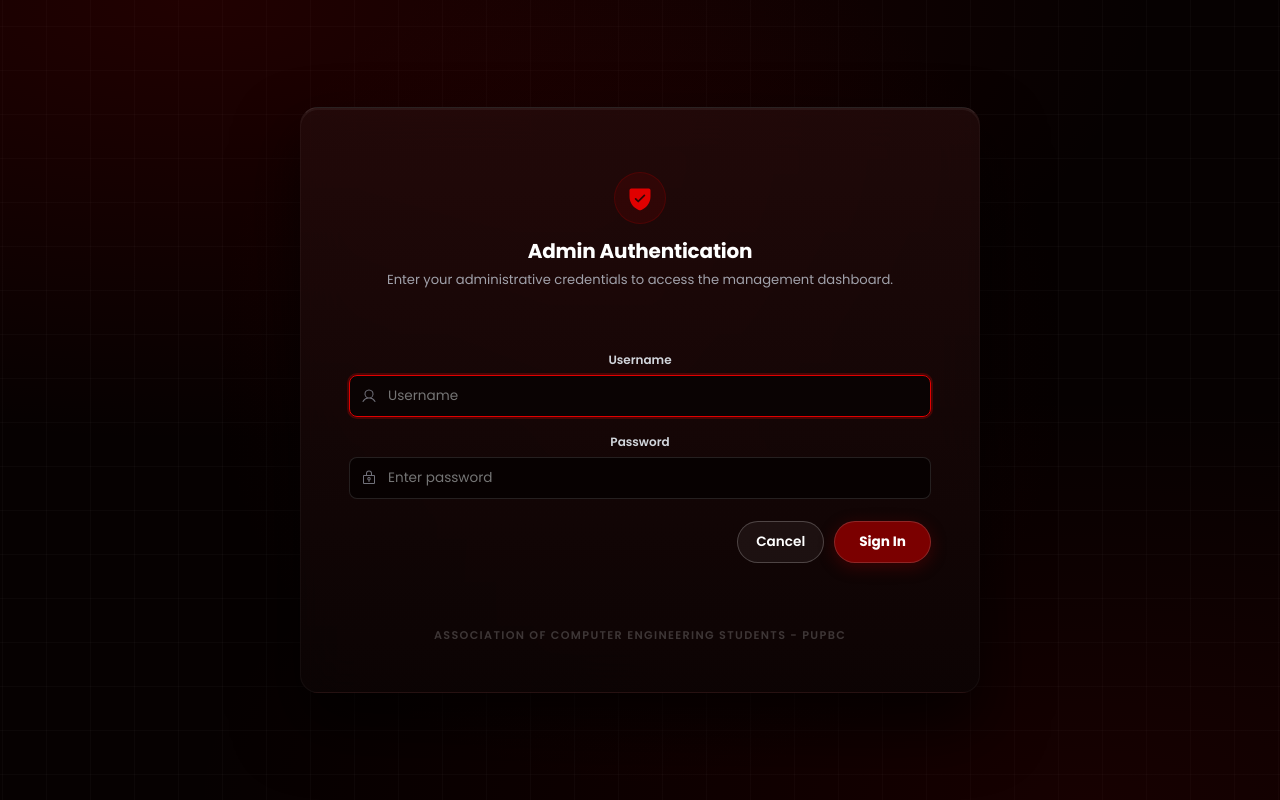
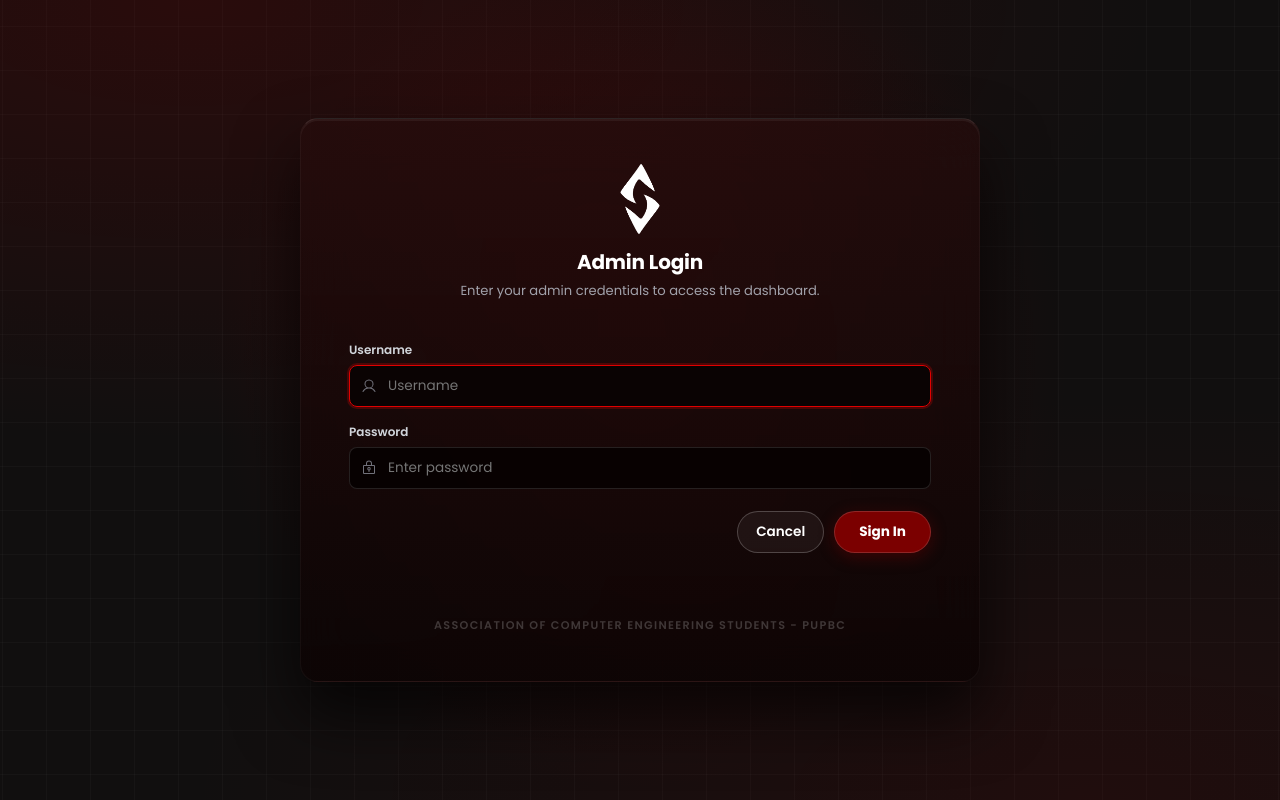
Before and after one commit to acespupbc-synapse/synapse-enhanced, a React (Vite) app in the folder frontend/: page / in a window 1280 px wide. Both pictures are taken after a click on the button "Admin Login". Built offline with nearby package versions, Linux system fonts and the light colour scheme; no server answers.

Commit message:
style(login): update login modal styling and replace shield icon with logo

```diff
--- a/frontend/src/components/views/LoginView.css
+++ b/frontend/src/components/views/LoginView.css
@@ -236,14 +236,14 @@
   height: 100vh;
   z-index: 10;
   pointer-events: none;
-  background-color: #060101;
+  background-color: #110f0f;
   background-image:
     /* Ambient warm glow, upper-left */
     radial-gradient(ellipse 75% 55% at 15% 0%, rgba(130, 0, 0, 0.22) 0%, transparent 100%),
     /* Ambient warm glow, lower-right */
     radial-gradient(ellipse 70% 50% at 85% 100%, rgba(120, 0, 0, 0.15) 0%, transparent 100%),
     /* Subtle center warmth behind card */
-    radial-gradient(circle at 50% 45%, rgba(80, 8, 8, 0.18) 0%, transparent 55%),
+    radial-gradient(circle at 50% 45%, rgba(80, 8, 8, 0.452) 0%, transparent 55%),
     /* Faint grid texture */
     linear-gradient(rgba(255, 255, 255, 0.025) 1px, transparent 1px),
     linear-gradient(90deg, rgba(255, 255, 255, 0.025) 1px, transparent 1px);
@@ -303,15 +303,13 @@
   flex-direction: column;
   align-items: center;
   text-align: center;
-  margin-bottom: 22px;
+  margin-bottom: 1px;
 }
 
 .login-modal-icon {
   width: 52px;
   height: 52px;
   border-radius: 50%;
-  background: rgba(123, 0, 0, 0.2);
-  border: 1px solid rgba(123, 0, 0, 0.4);
   display: flex;
   align-items: center;
   justify-content: center;
@@ -359,8 +357,10 @@
 
 .login-modal-field label {
   font-size: 0.75rem;
+  display: flex;
   font-weight: 600;
   color: #D1D5DB;
+  align-items: left;
 }
 
 .login-input-wrap {
@@ -427,9 +427,6 @@
   transition: transform 0.25s ease;
 }
 
-.home-synapse-logo:hover {
-  transform: scale(1.05);
-}
 
 .home-synapse-text-img {
   max-width: 280px;
--- a/frontend/src/components/views/LoginView.jsx
+++ b/frontend/src/components/views/LoginView.jsx
@@ -38,11 +38,15 @@ export default function LoginView({ onLogin }) {
       <div className="login-card login-auth-card">
         <div className="login-modal-header">
           <div className="login-modal-icon">
-            <ShieldCheck size={28} weight="fill" color="#E00000" />
+            <img
+                src="/img/logo/loadingmodal_logo.png"
+                alt="ACES Synapse Logo"
+                className="home-synapse-logo"
+              />
           </div>
-          <h2 className="login-modal-title">Admin Authentication</h2>
+          <h2 className="login-modal-title">Admin Login</h2>
           <p className="login-modal-subtitle">
-            Enter your administrative credentials to access the management dashboard.
+            Enter your admin credentials to access the dashboard.
           </p>
         </div>
 
```
